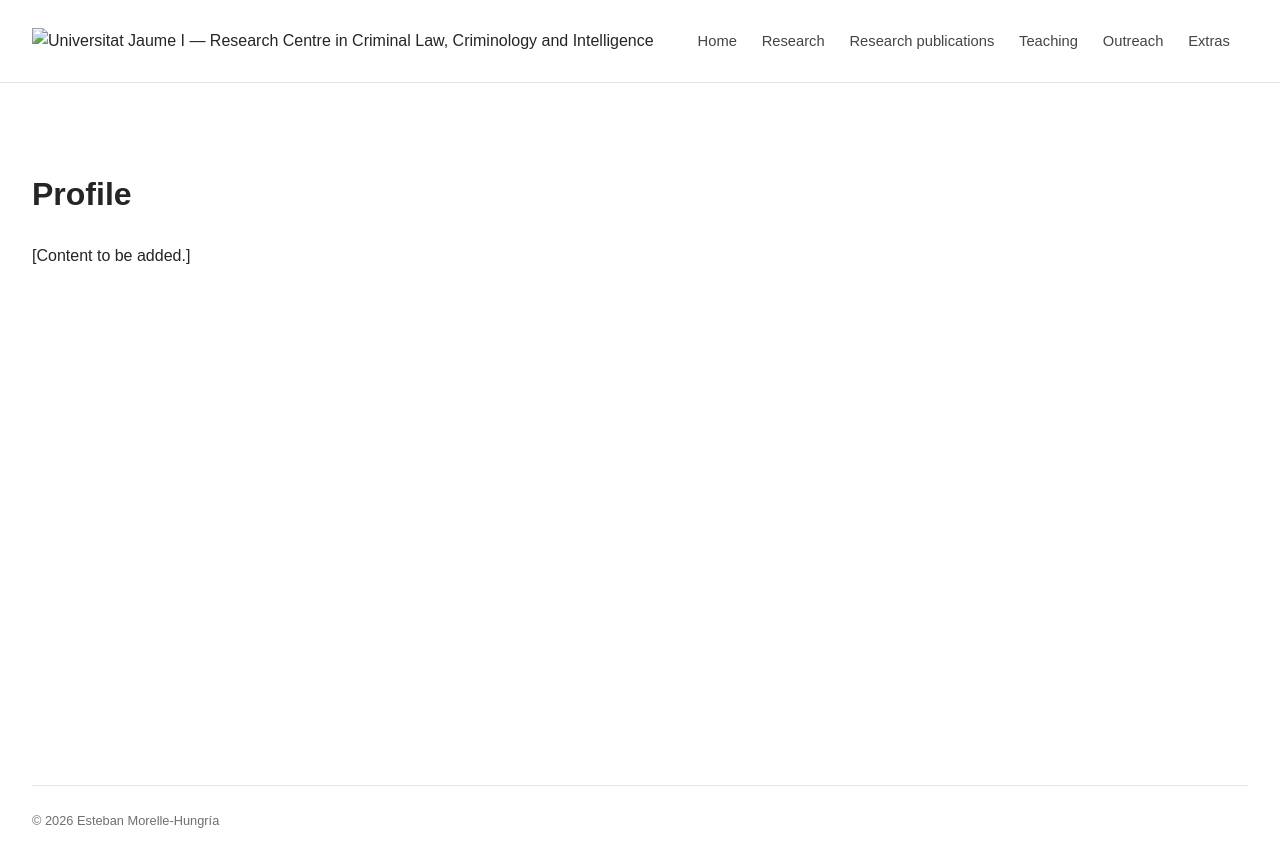
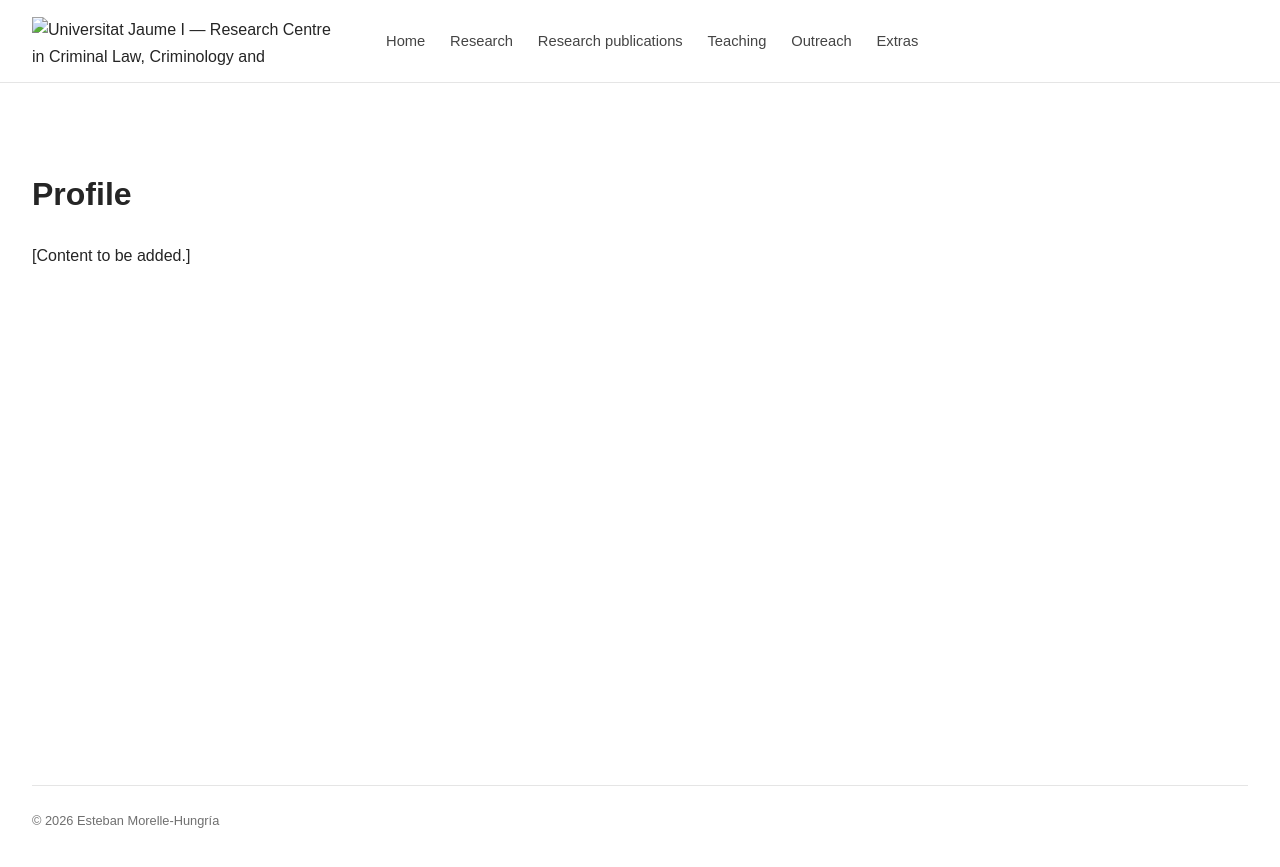
Before and after one commit to emorelleh/emorelleh.github.io, a Jekyll site: the page built from profile.md, in a window 1280 px wide. Shown: the top 867 px of the page. Built offline with Jekyll 4.4.1, drawn with Linux system fonts in a browser that asks for light colours.

Commit message:
Add styles for university logo
Size UJI research centre logo

```diff
--- a/assets/css/style.css
+++ b/assets/css/style.css
@@ -278,3 +278,10 @@ img { max-width: 100%; height: auto; }
     display: none;
   }
 }
+.university-logo {
+  display: block;
+  width: auto;
+  height: 48px;
+  max-width: 310px;
+  object-fit: contain;
+}
```
